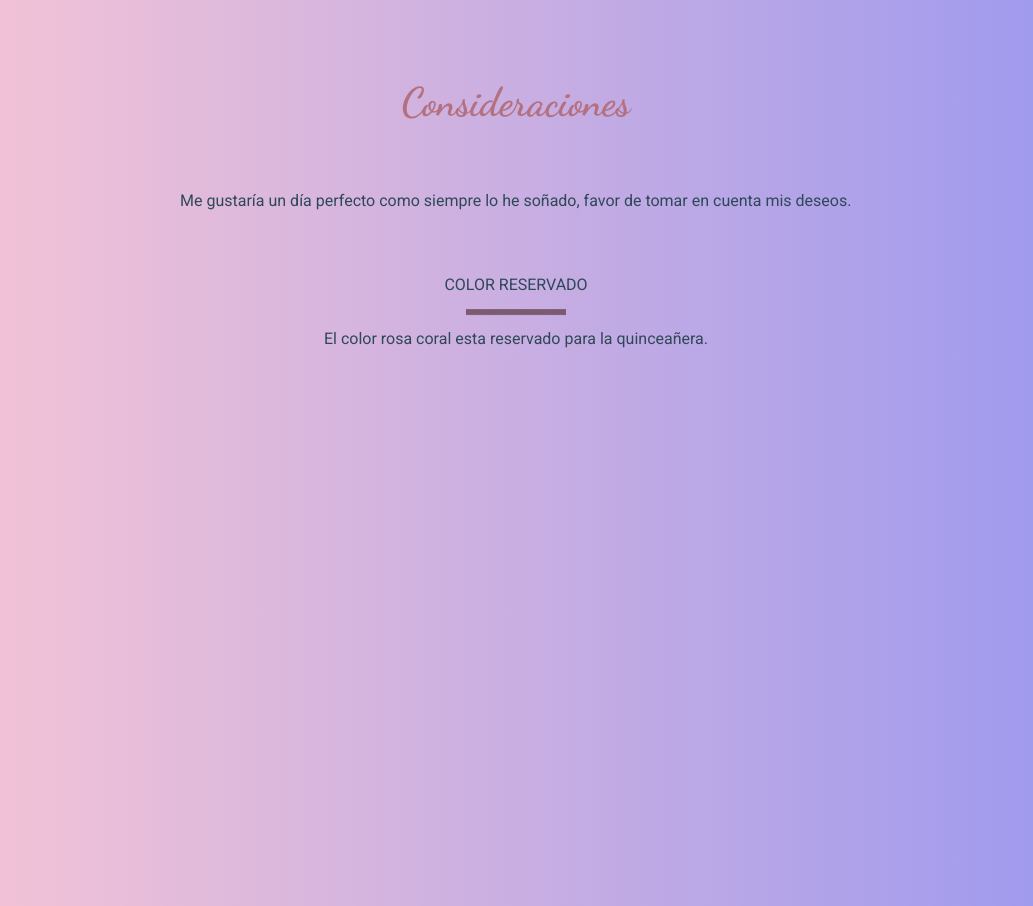
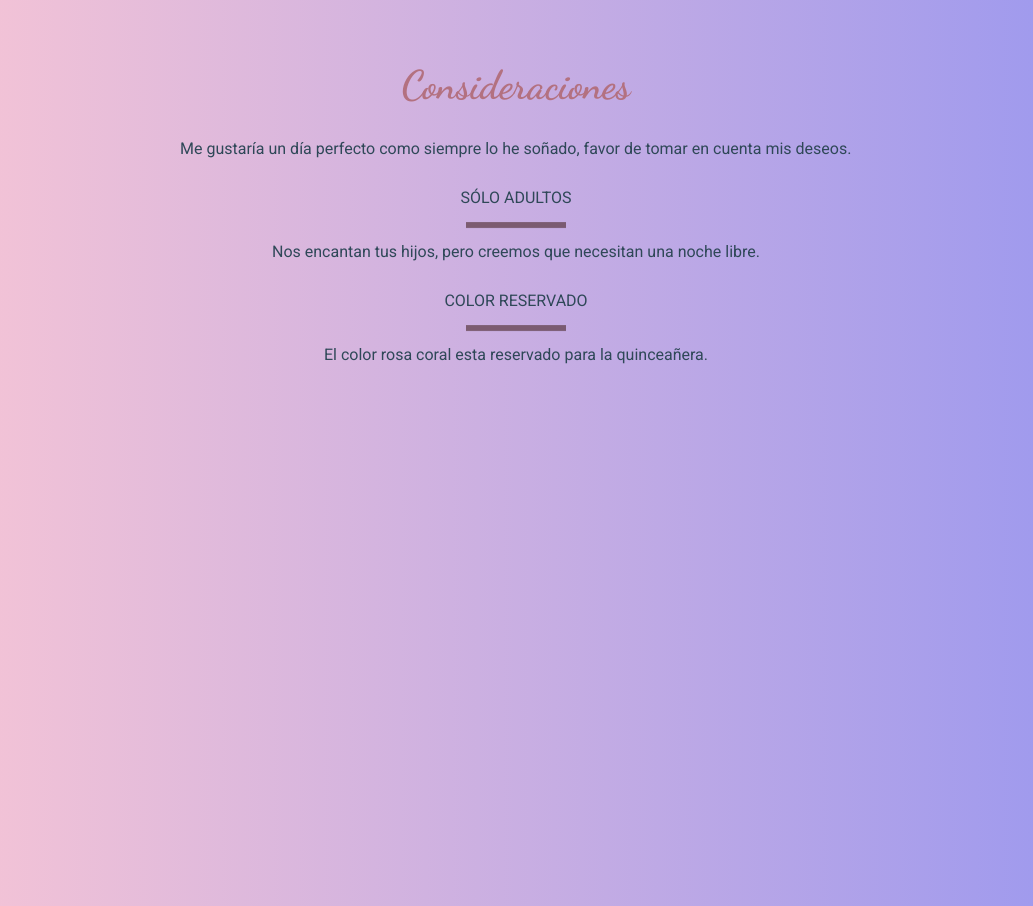
Before and after one commit to Osimitzu/XV-invitation, a website built with Vite: page index.html in a window 1280 px wide. Shown: the part 4980-5886 px from the top of the page, without its empty margins (124-1157 px from the left). Built offline with nearby package versions, Linux system fonts and the light colour scheme.

Commit message:
considerations updated

```diff
--- a/index.html
+++ b/index.html
@@ -172,7 +172,12 @@
         Me gustaría un día perfecto como siempre lo he soñado, favor de tomar en
         cuenta mis deseos.
       </p>
-      <p>COLOR RESERVADO</p>
+      <p class="considerations__subtitle">SÓLO ADULTOS</p>
+      <div class="considerations__line" data-aos="flip-right">
+        <img src="assets/line.png" alt="line" />
+      </div>
+      <p>Nos encantan tus hijos, pero creemos que necesitan una noche libre.</p>
+      <p class="considerations__subtitle">COLOR RESERVADO</p>
       <div class="considerations__line" data-aos="flip-right">
         <img src="assets/line.png" alt="line" />
       </div>
--- a/styles/sections/considerations.css
+++ b/styles/sections/considerations.css
@@ -35,10 +35,10 @@
   opacity: 0.7;
 }
 
-.considerations p:nth-child(3) {
+/* .considerations__subtitle {
+  padding: 20px;
+} */
+
+.considerations p {
   padding: 15px;
 }
-
-.considerations p:nth-child(5) {
-  padding: 15px;
-}
```
